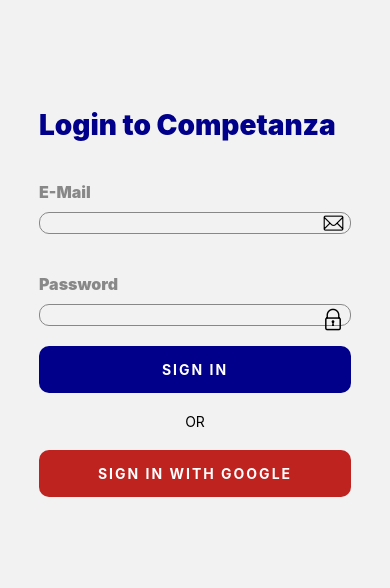
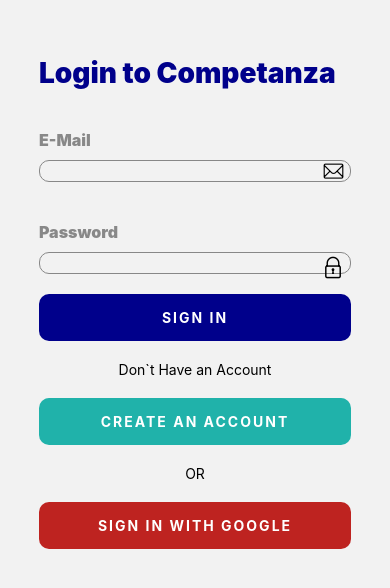
Before and after one commit to Gaurav-Barde/Competanza-Test, a React Native app: screen /LoginScreen in a window 390 px wide. Shown: the part 110-698 px from the top of the page. Built offline with nearby package versions, Linux system fonts and the light colour scheme; what @react-native-google-signin/google-signin would draw is missing.

Commit message:
Added firebase authetication for signIn & Navaigate to signUp screen functionality

```diff
--- a/src/Screens/LoginScreen.js
+++ b/src/Screens/LoginScreen.js
@@ -9,20 +9,28 @@
 // Google SignIn
 import {GoogleSignin} from '@react-native-google-signin/google-signin';
 import auth from '@react-native-firebase/auth';
+import firebase from '@react-native-firebase/app';
 
 GoogleSignin.configure({
   webClientId:
     '886710162781-ecfe8818ifnvhorh7m7u9fkh53l291la.apps.googleusercontent.com',
 });
 
-const LoginScreen = () => {
+const LoginScreen = ({navigation}) => {
   const [username, setUsername] = useState();
   const [password, setPassword] = useState();
 
   const dispatch = useDispatch();
 
   const signIn = () => {
-    dispatch(Login(username, password));
+    firebase.auth().onAuthStateChanged(user => {
+      if (username === user.email) {
+        dispatch(Login(user.email));
+      } else {
+        alert('User Does not exist');
+      }
+      console.log(user);
+    });
   };
 
   const googleSignIn = async () => {
@@ -41,6 +49,8 @@
     // Sign-in the user with the credential
     return auth().signInWithCredential(googleCredential);
   };
+
+  const goToSignUpScreen = () => navigation.navigate('SignUpScreen');
 
   return (
     <View style={styles.container}>
@@ -67,6 +77,12 @@
         pressHandler={signIn}
         backgroundColor="darkblue"
       />
+      <Text style={{textAlign: 'center'}}>Don`t Have an Account</Text>
+      <Button
+        title="Create an Account"
+        pressHandler={goToSignUpScreen}
+        backgroundColor="lightseagreen"
+      />
       <Text style={{textAlign: 'center'}}>OR</Text>
       <Button
         title="Sign In with Google"
```
